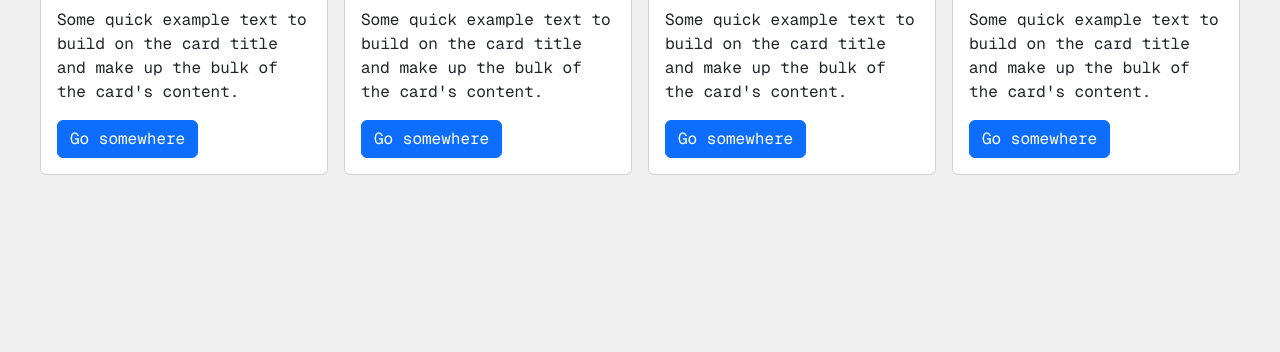
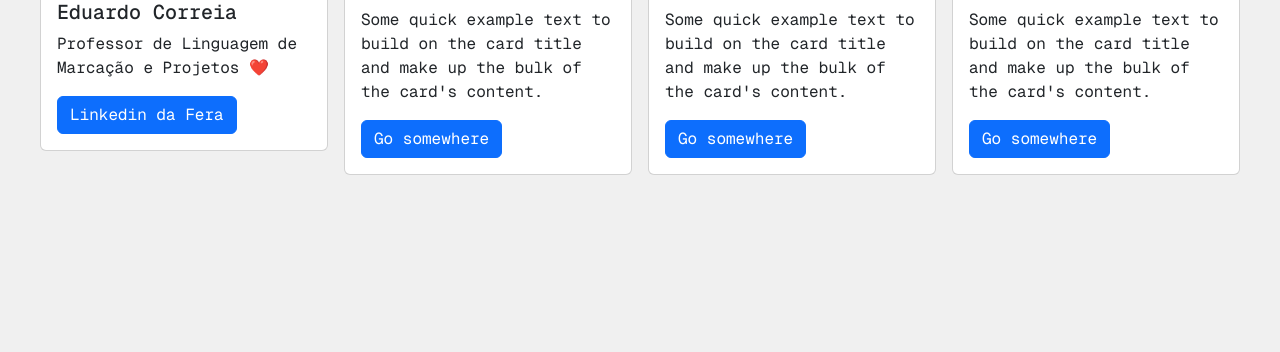
Before and after one commit to samuelbrag4/atividade10, a plain HTML site: page index.html in a window 1280 px wide. Shown: the part 448-800 px from the top of the page. Drawn offline with nearby package versions, Linux system fonts and the light colour scheme.

Commit message:
style: Edu card

```diff
--- a/index.html
+++ b/index.html
@@ -26,10 +26,9 @@
             <div class="card" style="width: 18rem;">
                 <img src="https://avatars.githubusercontent.com/u/97844175?v=4" class="card-img-top" alt="...">
                 <div class="card-body">
-                    <h5 class="card-title">Card title</h5>
-                    <p class="card-text">Some quick example text to build on the card title and make up the bulk of the
-                        card's content.</p>
-                    <a href="#" class="btn btn-primary">Go somewhere</a>
+                    <h5 class="card-title">Eduardo Correia</h5>
+                    <p class="card-text">Professor de Linguagem de Marcação e Projetos ❤️</p>
+                    <a href="https://www.linkedin.com/in/eduardo-correia-dev/" class="btn btn-primary">Linkedin da Fera</a>
                 </div>
             </div>
             <div class="card" style="width: 18rem;">
@@ -38,7 +37,7 @@
                     <h5 class="card-title">Card title</h5>
                     <p class="card-text">Some quick example text to build on the card title and make up the bulk of the
                         card's content.</p>
-                    <a href="#" class="btn btn-primary">Go somewhere</a>
+                    <a href="#" target="_blank" class="btn btn-primary">Go somewhere</a>
                 </div>
             </div>
             <div class="card" style="width: 18rem;">
```
